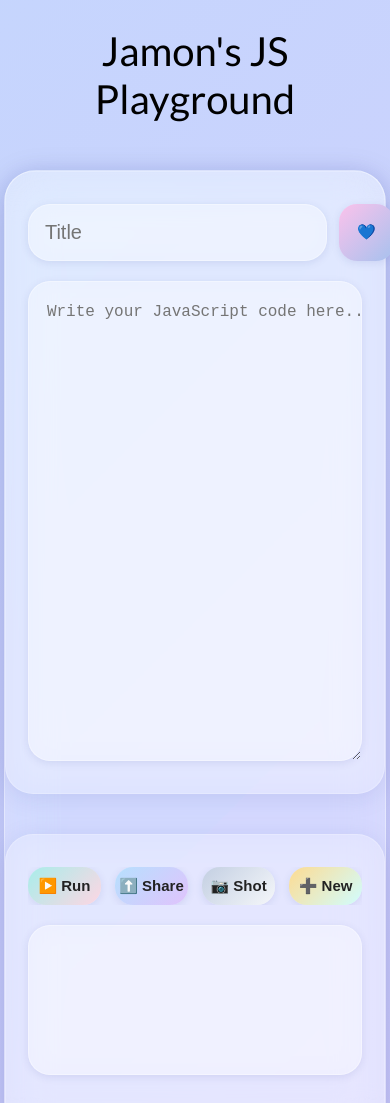
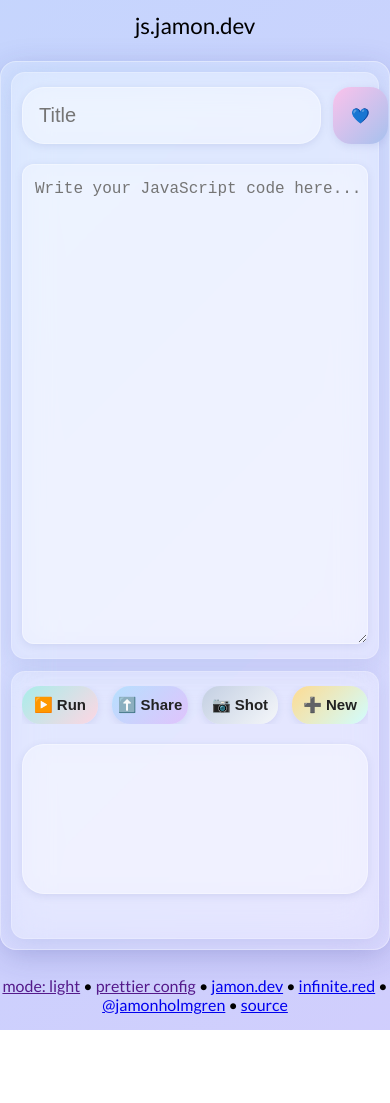
Before and after one commit to jamonholmgren/js, a website: page index.html in a window 390 px wide. Shown: the top 1103 px of the page. After the commit the page ends 1030 px from the top, so only its background shows below. Drawn offline with Linux system fonts and the light colour scheme.

Commit message:
improve mobile experience

```diff
--- a/index.html
+++ b/index.html
@@ -3,7 +3,7 @@
   <head>
     <meta charset="UTF-8" />
     <meta name="viewport" content="width=device-width, initial-scale=1.0" />
-    <title>Jamon's JS Playground</title>
+    <title>js.jamon.dev</title>
     <link
       href="https://fonts.googleapis.com/css2?family=Lato:wght@400;700&display=swap"
       rel="stylesheet"
@@ -55,6 +55,12 @@
         font-family: "Lato", sans-serif;
         font-weight: 400;
         font-size: 2.5rem;
+      }
+      @media (max-width: 600px) {
+        h1 {
+          font-size: 1.4rem;
+          margin: 12px 0;
+        }
       }
 
       .container {
@@ -299,9 +305,23 @@
       @media (max-width: 768px) {
         .container {
           flex-direction: column;
+          width: 100%;
+          margin: 10px auto;
+          padding: 10px;
+          border-radius: 16px;
+          gap: 12px;
+        }
+        .left-column,
+        .right-column {
+          padding: 14px 10px;
+          border-radius: 14px;
         }
         .right-column {
-          margin-top: 20px;
+          margin-top: 0;
+        }
+        #code-box {
+          border-radius: 12px;
+          padding: 12px;
         }
       }
       /* Liquid Glass: Dark mode */
@@ -660,7 +680,7 @@
   </head>
   <body>
     <header>
-      <h1>Jamon's JS Playground</h1>
+      <h1>js.jamon.dev</h1>
     </header>
 
     <div class="container">
```
